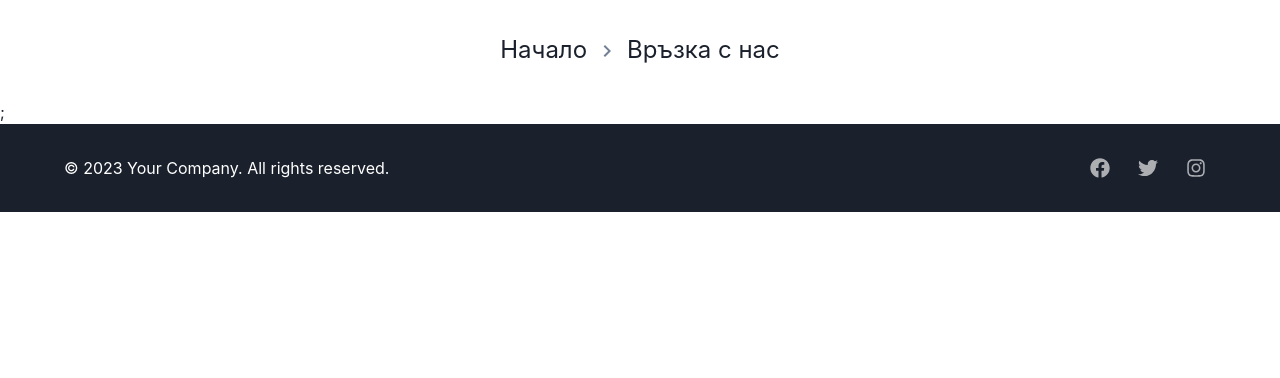
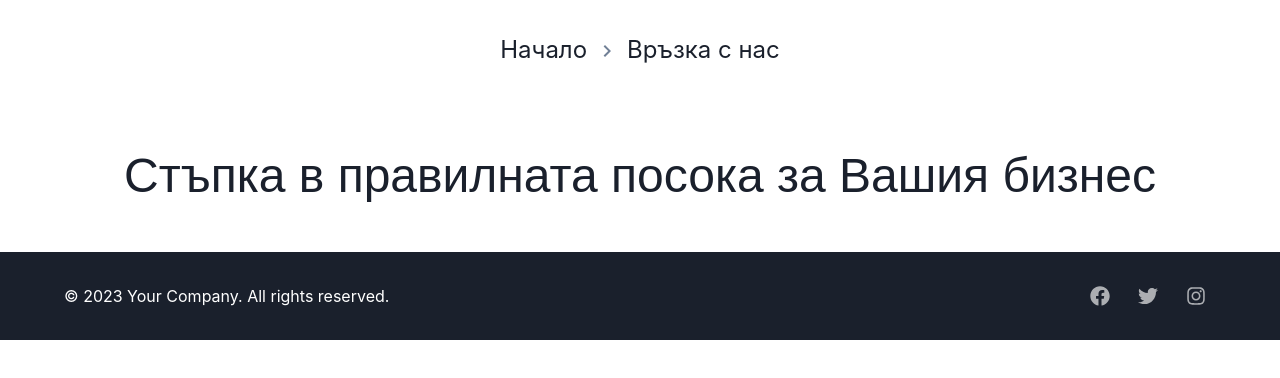
Before and after one commit to ZoranNikolov/zodi-solutions, a React (Create React App) app: page / in a window 1280 px wide. Shown: the top 378 px of the page. Built offline with nearby package versions, Linux system fonts and the light colour scheme.

Commit message:
added some text

```diff
--- a/src/App.js
+++ b/src/App.js
@@ -1,11 +1,13 @@
 import "./App.css";
 import Footer from "./components/Footer";
+import Home from "./components/Home";
 import Navigation from "./components/Navigation";
 
 function App() {
 	return (
 		<>
-			<Navigation />;
+			<Navigation />
+			<Home />
 			<Footer />
 		</>
 	);
--- /dev/null
+++ b/src/components/Home.jsx
@@ -0,0 +1,15 @@
+import { Text } from "@chakra-ui/react";
+
+export default function Home() {
+	return (
+		<Text
+			as={"h1"}
+			fontFamily={"sans-serif"}
+			fontSize={"5xl"}
+			textAlign={"center"}
+			p={10}
+		>
+			Стъпка в правилната посока за Вашия бизнес
+		</Text>
+	);
+}
--- a/src/components/Navigation.jsx
+++ b/src/components/Navigation.jsx
@@ -8,7 +8,7 @@ import {
 
 export default function Navigation() {
 	return (
-		<Flex justify={"center"}>
+		<Flex justify={"center"} as={"header"}>
 			<Breadcrumb
 				spacing="8px"
 				separator={<ChevronRightIcon color="gray.500" />}
```
